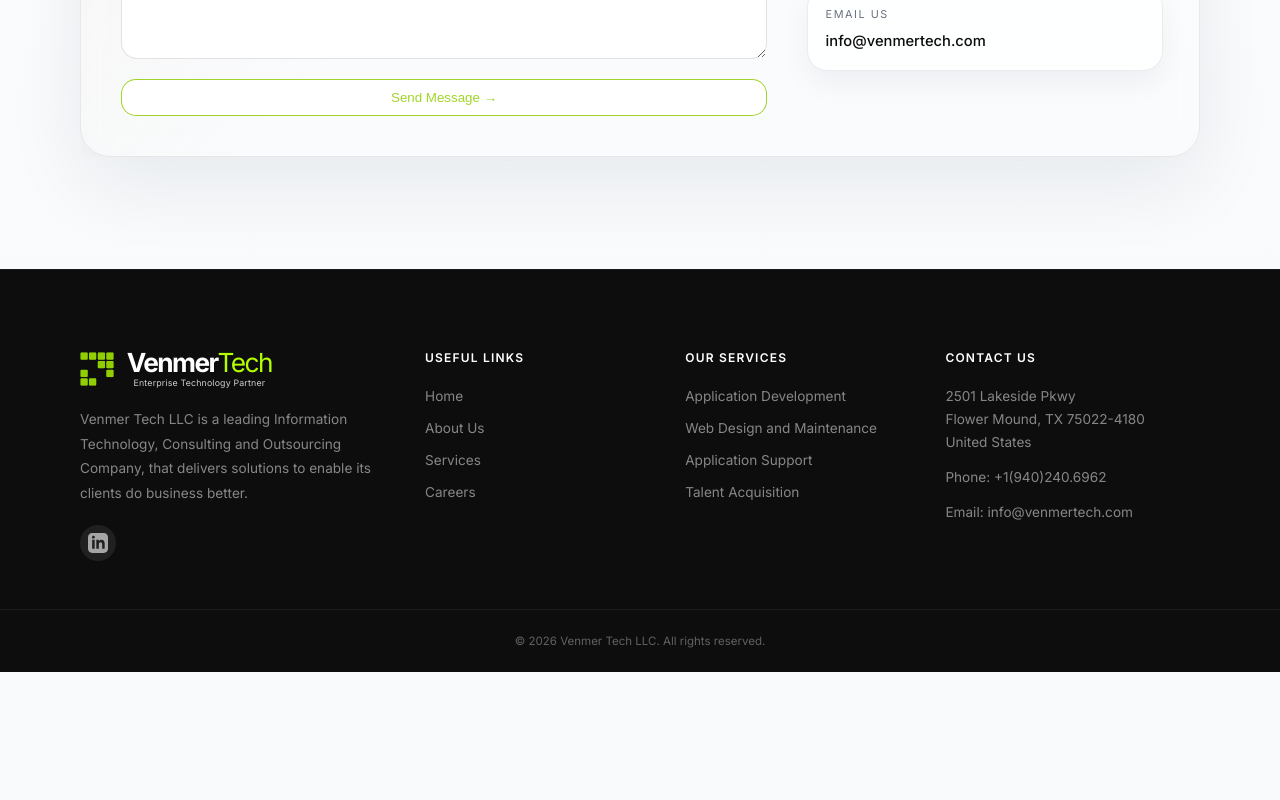
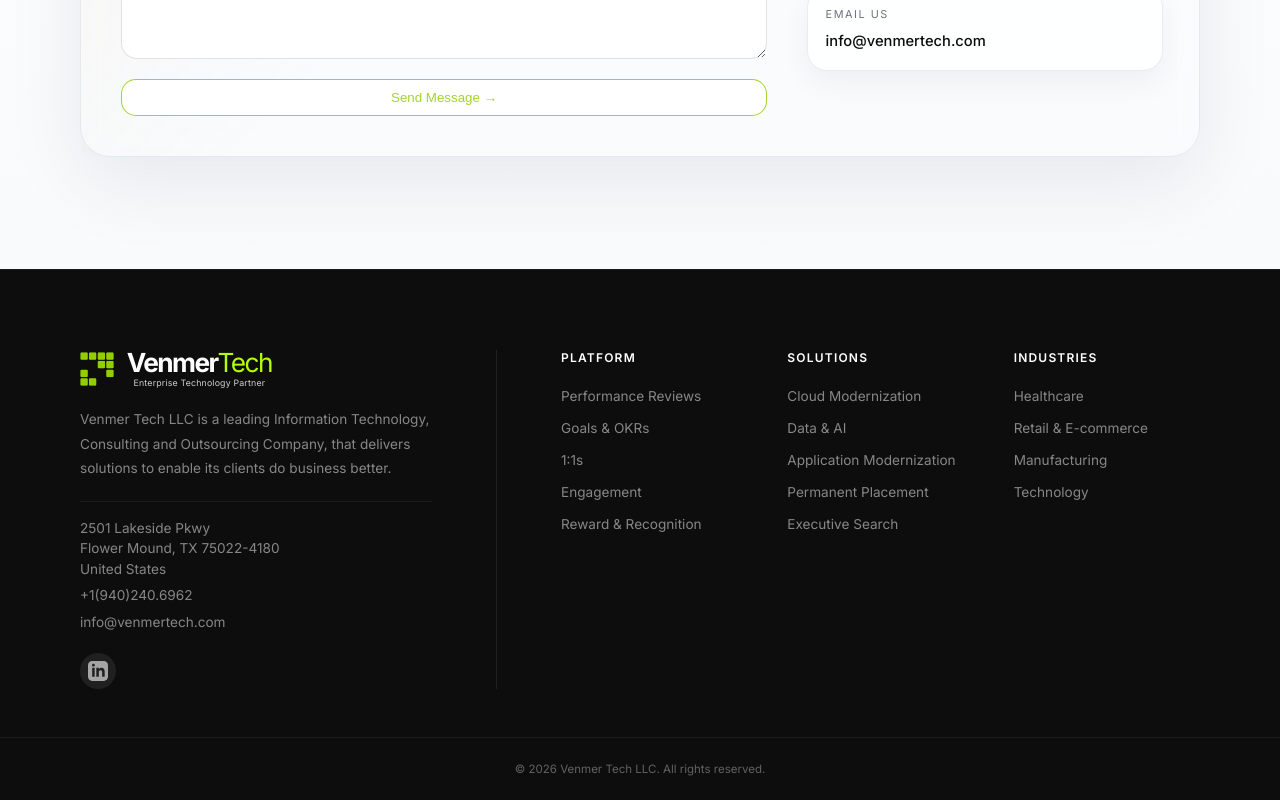
Before and after one commit to Skookum-Infotech/VenmerTech, a Next.js app: page / in a window 1280 px wide. Shown: the part 4138-4938 px from the top of the page. Before the commit the page ends 4810 px from the top, so only its background shows below. Built offline with nearby package versions, Linux system fonts and the light colour scheme.

Commit message:
refactor: restructure footer component with new link organization and styling adjustments

```diff
--- a/app/components/layout/Footer.tsx
+++ b/app/components/layout/Footer.tsx
@@ -1,37 +1,50 @@
 "use client";
 
 import Link from "next/link";
-import { handleHashNav } from "../nav-data";
 import Image from "next/image";
 
-const USEFUL_LINKS = [
-  { label: "Home", href: "/" },
-  { label: "About Us", href: "/#about" },
-  { label: "Services", href: "/#services" },
-  { label: "Careers", href: "/careers" },
+interface FooterLink {
+  label: string;
+  href: string;
+}
+
+const PLATFORM_LINKS: FooterLink[] = [
+  { label: "Performance Reviews", href: "/platform/performance-reviews" },
+  { label: "Goals & OKRs", href: "/platform/goals-okrs" },
+  { label: "1:1s", href: "/platform/one-on-ones" },
+  { label: "Engagement", href: "/platform/engagement" },
+  { label: "Reward & Recognition", href: "/platform/reward-recognition" },
 ];
 
-const SERVICE_LINKS = [
-  "Application Development",
-  "Web Design and Maintenance",
-  "Application Support",
-  "Talent Acquisition",
+const SOLUTIONS_LINKS: FooterLink[] = [
+  { label: "Cloud Modernization", href: "/solutions/cloud-modernization" },
+  { label: "Data & AI", href: "/solutions/data-ai" },
+  { label: "Application Modernization", href: "/solutions/application-modernization" },
+  { label: "Permanent Placement", href: "/solutions/permanent-placement" },
+  { label: "Executive Search", href: "/solutions/executive-search" },
 ];
+
+const INDUSTRIES_LINKS: FooterLink[] = [
+  { label: "Healthcare", href: "/industries/healthcare" },
+  { label: "Retail & E-commerce", href: "/industries/retail-ecommerce" },
+  { label: "Manufacturing", href: "/industries/manufacturing" },
+  { label: "Technology", href: "/industries/technology" },
+];
+
+function FooterLinkList({ links }: { links: FooterLink[] }) {
+  return (
+    <ul className="vt-footer-list">
+      {links.map((l) => (
+        <li key={l.label}>
+          <Link href={l.href}>{l.label}</Link>
+        </li>
+      ))}
+    </ul>
+  );
+}
 
 export default function Footer() {
   const year = new Date().getFullYear();
-
-  function handleClick(e: React.MouseEvent, href: string) {
-    const hash = href.startsWith("/#")
-      ? href.slice(1)
-      : href.startsWith("#")
-        ? href
-        : null;
-    if (hash) {
-      e.preventDefault();
-      handleHashNav(hash);
-    }
-  }
 
   return (
     <footer className="vt-footer-wrap">
@@ -60,6 +73,21 @@ export default function Footer() {
             Outsourcing Company, that delivers solutions to enable its clients
             do business better.
           </p>
+          <ul className="vt-footer-list vt-footer-contact">
+            <li>
+              2501 Lakeside Pkwy
+              <br />
+              Flower Mound, TX 75022-4180
+              <br />
+              United States
+            </li>
+            <li>
+              <a href="tel:+19402631641">+1(940)240.6962</a>
+            </li>
+            <li>
+              <a href="mailto:info@venmertech.com">info@venmertech.com</a>
+            </li>
+          </ul>
           <div className="vt-footer-social">
             <a
               href="https://www.linkedin.com/company/venmertech/"
@@ -89,54 +117,21 @@ export default function Footer() {
           </div>
         </div>
 
-        <div className="vt-footer-col">
-          <h4 className="vt-footer-heading">Useful Links</h4>
-          <ul className="vt-footer-list">
-            {USEFUL_LINKS.map((l) => (
-              <li key={l.label}>
-                <Link href={l.href} onClick={(e) => handleClick(e, l.href)}>
-                  {l.label}
-                </Link>
-              </li>
-            ))}
-          </ul>
-        </div>
+        <div className="vt-footer-links-group">
+          <div className="vt-footer-col">
+            <h4 className="vt-footer-heading">Platform</h4>
+            <FooterLinkList links={PLATFORM_LINKS} />
+          </div>
 
-        <div className="vt-footer-col">
-          <h4 className="vt-footer-heading">Our Services</h4>
-          <ul className="vt-footer-list">
-            {SERVICE_LINKS.map((s) => (
-              <li key={s}>
-                <Link
-                  href="/#services"
-                  onClick={(e) => handleClick(e, "/#services")}
-                >
-                  {s}
-                </Link>
-              </li>
-            ))}
-          </ul>
-        </div>
+          <div className="vt-footer-col">
+            <h4 className="vt-footer-heading">Solutions</h4>
+            <FooterLinkList links={SOLUTIONS_LINKS} />
+          </div>
 
-        <div className="vt-footer-col">
-          <h4 className="vt-footer-heading">Contact Us</h4>
-          <ul className="vt-footer-list vt-footer-contact">
-            <li>
-              2501 Lakeside Pkwy
-              <br />
-              Flower Mound, TX 75022-4180
-              <br />
-              United States
-            </li>
-            <li>
-              <a href="tel:+19402631641">Phone: +1(940)240.6962</a>
-            </li>
-            <li>
-              <a href="mailto:info@venmertech.com">
-                Email: info@venmertech.com
-              </a>
-            </li>
-          </ul>
+          <div className="vt-footer-col">
+            <h4 className="vt-footer-heading">Industries</h4>
+            <FooterLinkList links={INDUSTRIES_LINKS} />
+          </div>
         </div>
       </div>
 
--- a/app/page.css
+++ b/app/page.css
@@ -1607,8 +1607,16 @@ a.vt-info-value:hover { color: #9b7744; }
   margin: 0 auto;
   padding: 5rem 2.5rem 3rem;
   display: grid;
-  grid-template-columns: 1.4fr 1fr 1fr 1.2fr;
-  gap: 3rem;
+  grid-template-columns: 1.2fr 2.4fr;
+  gap: 4rem;
+}
+
+.vt-footer-links-group {
+  display: grid;
+  grid-template-columns: repeat(3, 1fr);
+  gap: 2.5rem;
+  padding-left: 4rem;
+  border-left: 1px solid rgba(255,255,255,0.08);
 }
 
 .vt-footer-col { display: flex; flex-direction: column; gap: 1.25rem; }
@@ -1672,9 +1680,15 @@ a.vt-info-value:hover { color: #9b7744; }
   color: var(--white);
 }
 
+.vt-footer-contact {
+  padding-top: 1rem;
+  gap: 0.4rem;
+  border-top: 1px solid rgba(255,255,255,0.06);
+}
+
 .vt-footer-contact li {
   font-size: 0.85rem;
-  line-height: 1.7;
+  line-height: 1.5;
   color: rgba(255,255,255,0.5);
 }
 
@@ -1700,13 +1714,20 @@ a.vt-info-value:hover { color: #9b7744; }
 }
 
 @media (max-width: 900px) {
-  .vt-footer-grid { grid-template-columns: 1fr 1fr; }
+  .vt-footer-grid { grid-template-columns: 1fr; gap: 3rem; }
+  .vt-footer-links-group {
+    padding-left: 0;
+    padding-top: 3rem;
+    border-left: none;
+    border-top: 1px solid rgba(255,255,255,0.08);
+  }
   .vt-contact-grid { grid-template-columns: 1fr; }
   .vt-contact-info { padding-right: 0; }
   .vt-map-card { margin-top: 0.5rem; }
 }
 @media (max-width: 600px) {
   .vt-footer-grid { grid-template-columns: 1fr; padding: 3rem 1.25rem 2rem; }
+  .vt-footer-links-group { grid-template-columns: 1fr; gap: 2rem; padding-top: 2.5rem; }
   .vt-footer-bottom { padding: 1.25rem; }
   .vt-contact-panel { padding: 1rem; border-radius: 24px; }
   .vt-form { padding: 0; }
```
